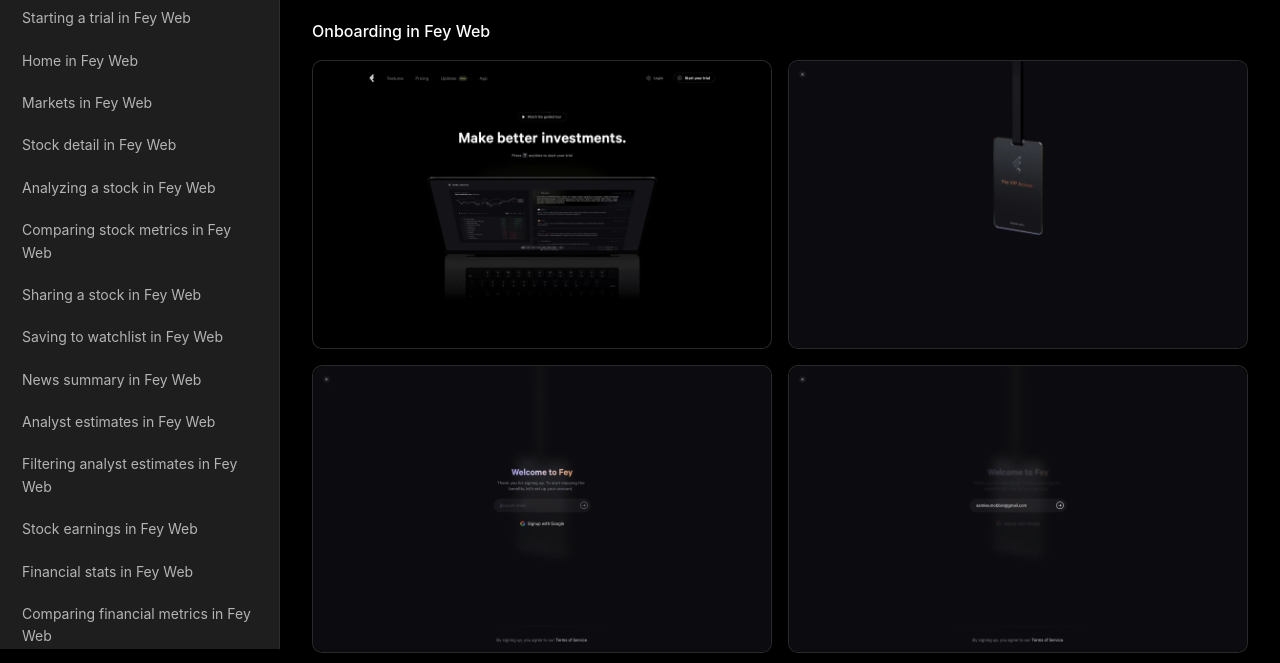
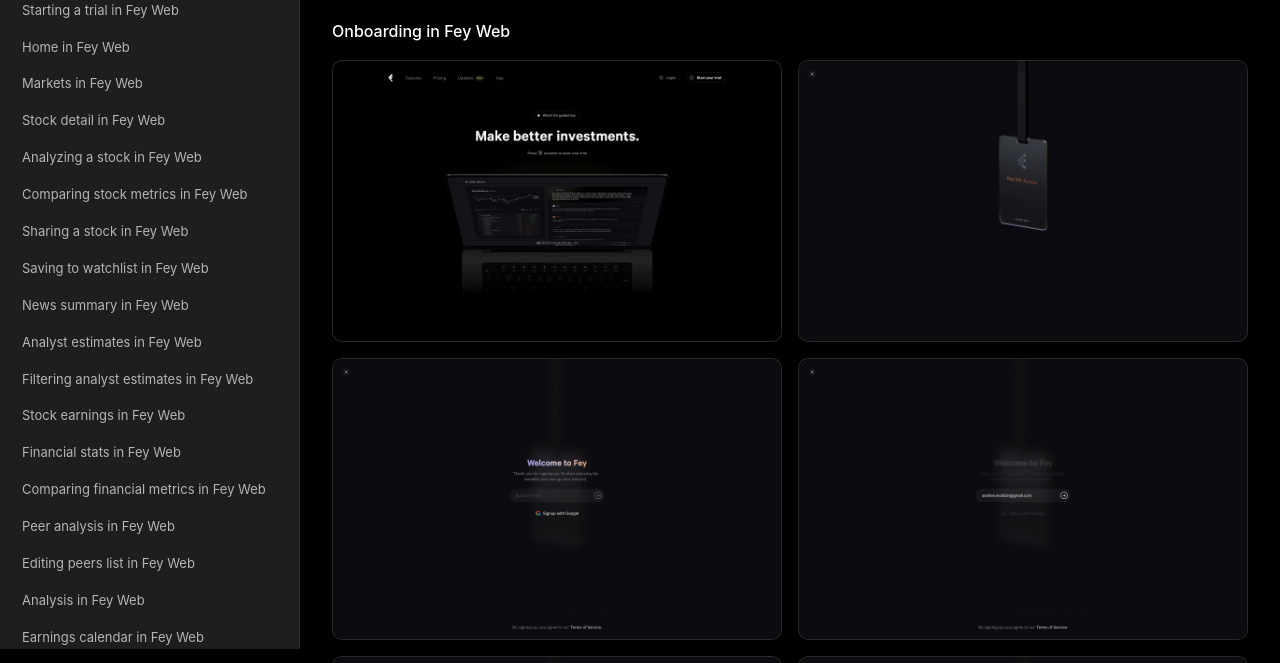
Before and after one commit to alohe/fey, a plain HTML site: page index.html in a window 1280 px wide. Shown: the part 151-814 px from the top of the page. Drawn offline with Linux system fonts and the light colour scheme.

Commit message:
Auto-scroll sidebar with active item and improve text wrapping

```diff
--- a/index.html
+++ b/index.html
@@ -21,7 +21,7 @@
         }
 
         .sidebar {
-            width: 280px;
+            width: 300px;
             background: #1e1e1e;
             height: 100vh;
             position: fixed;
@@ -77,10 +77,13 @@
             padding: 0.625rem 1.25rem;
             color: #b4b4b4;
             text-decoration: none;
-            font-size: 0.875rem;
+            font-size: 0.8125rem;
             transition: all 0.15s;
             cursor: pointer;
             border-left: 2px solid transparent;
+            line-height: 1.3;
+            word-break: break-word;
+            hyphens: auto;
         }
 
         .nav-item:hover {
@@ -102,8 +105,8 @@
         }
 
         .main-wrapper {
-            margin-left: 280px;
-            width: calc(100% - 280px);
+            margin-left: 300px;
+            width: calc(100% - 300px);
         }
 
         .header {
@@ -559,6 +562,28 @@
                     item.classList.remove('active');
                     if (item.getAttribute('href') === '#' + current) {
                         item.classList.add('active');
+
+                        // Scroll sidebar to show active item
+                        const sidebar = document.getElementById('sidebar');
+                        const itemTop = item.offsetTop;
+                        const itemHeight = item.offsetHeight;
+                        const sidebarScrollTop = sidebar.scrollTop;
+                        const sidebarHeight = sidebar.clientHeight;
+
+                        // Check if item is outside visible area
+                        if (itemTop < sidebarScrollTop + 100) {
+                            // Item is above visible area
+                            sidebar.scrollTo({
+                                top: itemTop - 100,
+                                behavior: 'smooth'
+                            });
+                        } else if (itemTop + itemHeight > sidebarScrollTop + sidebarHeight - 100) {
+                            // Item is below visible area
+                            sidebar.scrollTo({
+                                top: itemTop - sidebarHeight + itemHeight + 100,
+                                behavior: 'smooth'
+                            });
+                        }
                     }
                 });
             }
```
